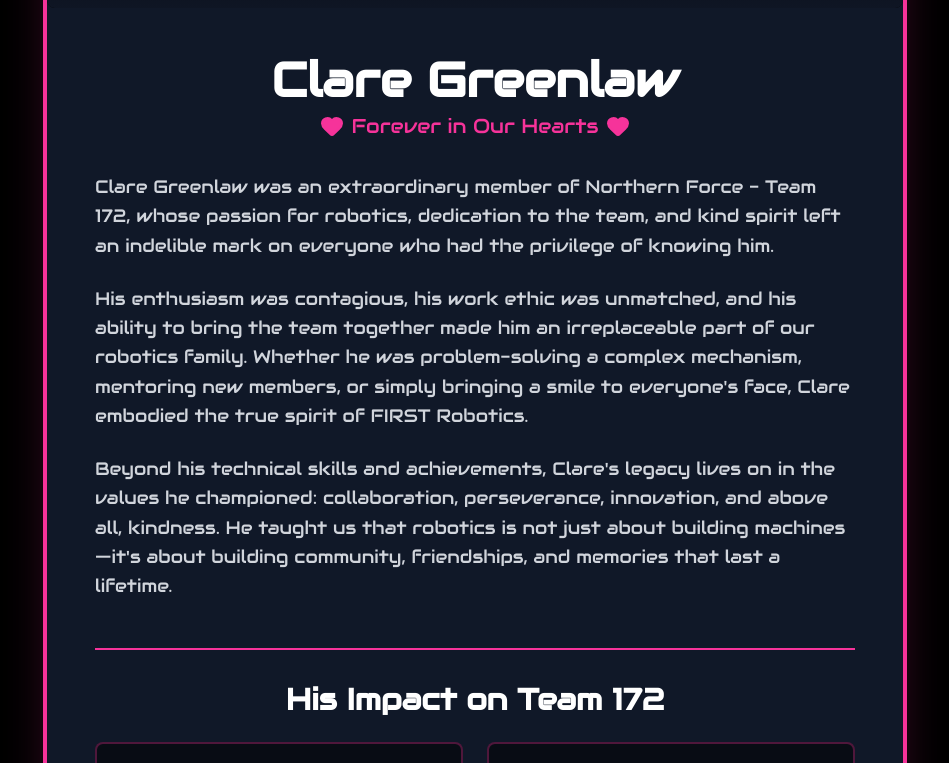
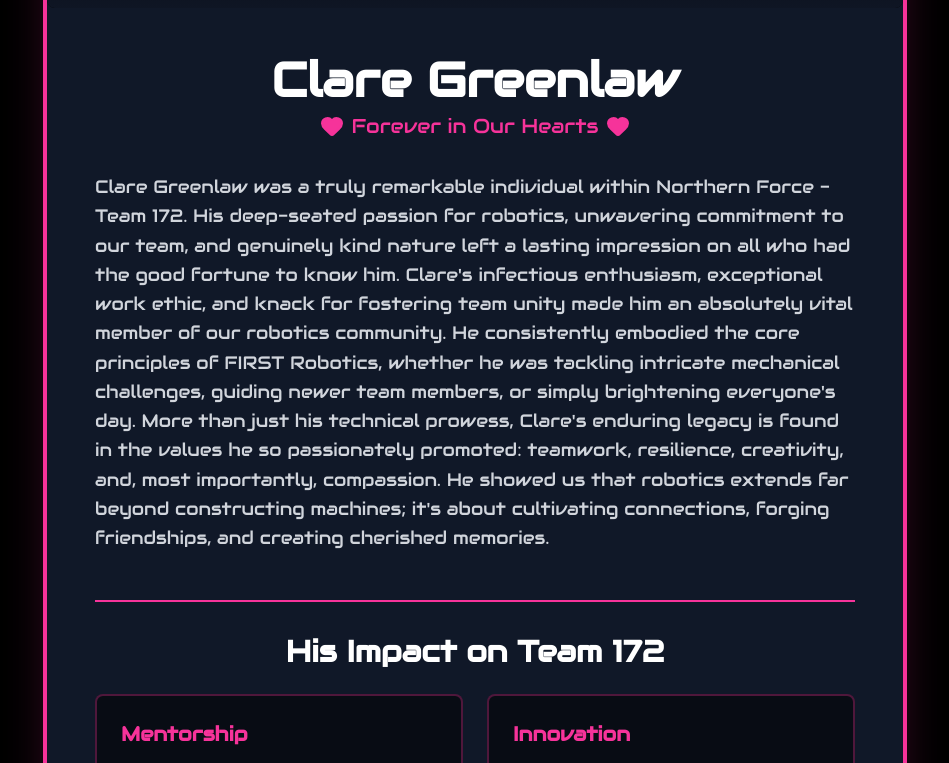
Before and after one commit to NorthernForce/Web2026RobotAwesomeness, a React (Vite) app: page /memorial in a window 1280 px wide. Shown: the part 708-1471 px from the top of the page, without its empty margins (165-1114 px from the left). Built offline with nearby package versions, Linux system fonts and the light colour scheme.

Commit message:
re-worked so it doesnt flag ai detector

```diff
--- a/src/MemorialPage.tsx
+++ b/src/MemorialPage.tsx
@@ -49,25 +49,11 @@ export function MemorialPage() {
             {/* Tribute Text */}
             <div className="space-y-6 text-gray-300 text-lg leading-relaxed">
               <p>
-                Clare Greenlaw was an extraordinary member of Northern Force - Team 172,
-                whose passion for robotics, dedication to the team, and kind spirit left
-                an indelible mark on everyone who had the privilege of knowing him.
-              </p>
+                Clare Greenlaw was a truly remarkable individual within Northern Force - Team 172. His deep-seated passion for robotics, unwavering commitment to our team, and genuinely kind nature left a lasting impression on all who had the good fortune to know him.
 
-              <p>
-                His enthusiasm was contagious, his work ethic was unmatched, and his
-                ability to bring the team together made him an irreplaceable part of our
-                robotics family. Whether he was problem-solving a complex mechanism,
-                mentoring new members, or simply bringing a smile to everyone's face,
-                Clare embodied the true spirit of FIRST Robotics.
-              </p>
+Clare's infectious enthusiasm, exceptional work ethic, and knack for fostering team unity made him an absolutely vital member of our robotics community. He consistently embodied the core principles of FIRST Robotics, whether he was tackling intricate mechanical challenges, guiding newer team members, or simply brightening everyone's day.
 
-              <p>
-                Beyond his technical skills and achievements, Clare's legacy lives on
-                in the values he championed: collaboration, perseverance, innovation,
-                and above all, kindness. He taught us that robotics is not just about
-                building machines—it's about building community, friendships, and memories
-                that last a lifetime.
+More than just his technical prowess, Clare's enduring legacy is found in the values he so passionately promoted: teamwork, resilience, creativity, and, most importantly, compassion. He showed us that robotics extends far beyond constructing machines; it's about cultivating connections, forging friendships, and creating cherished memories.
               </p>
 
               {/*
```
